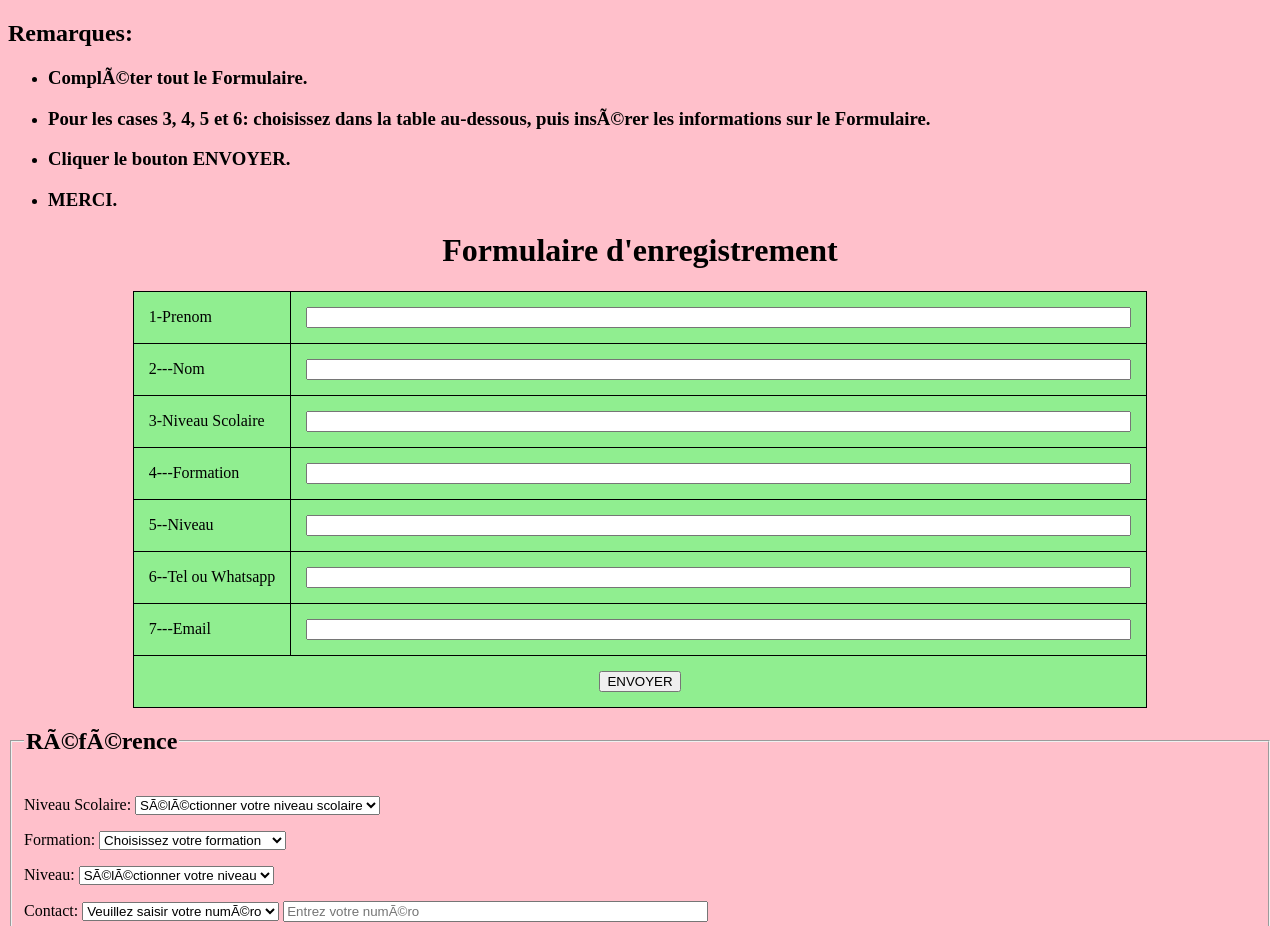
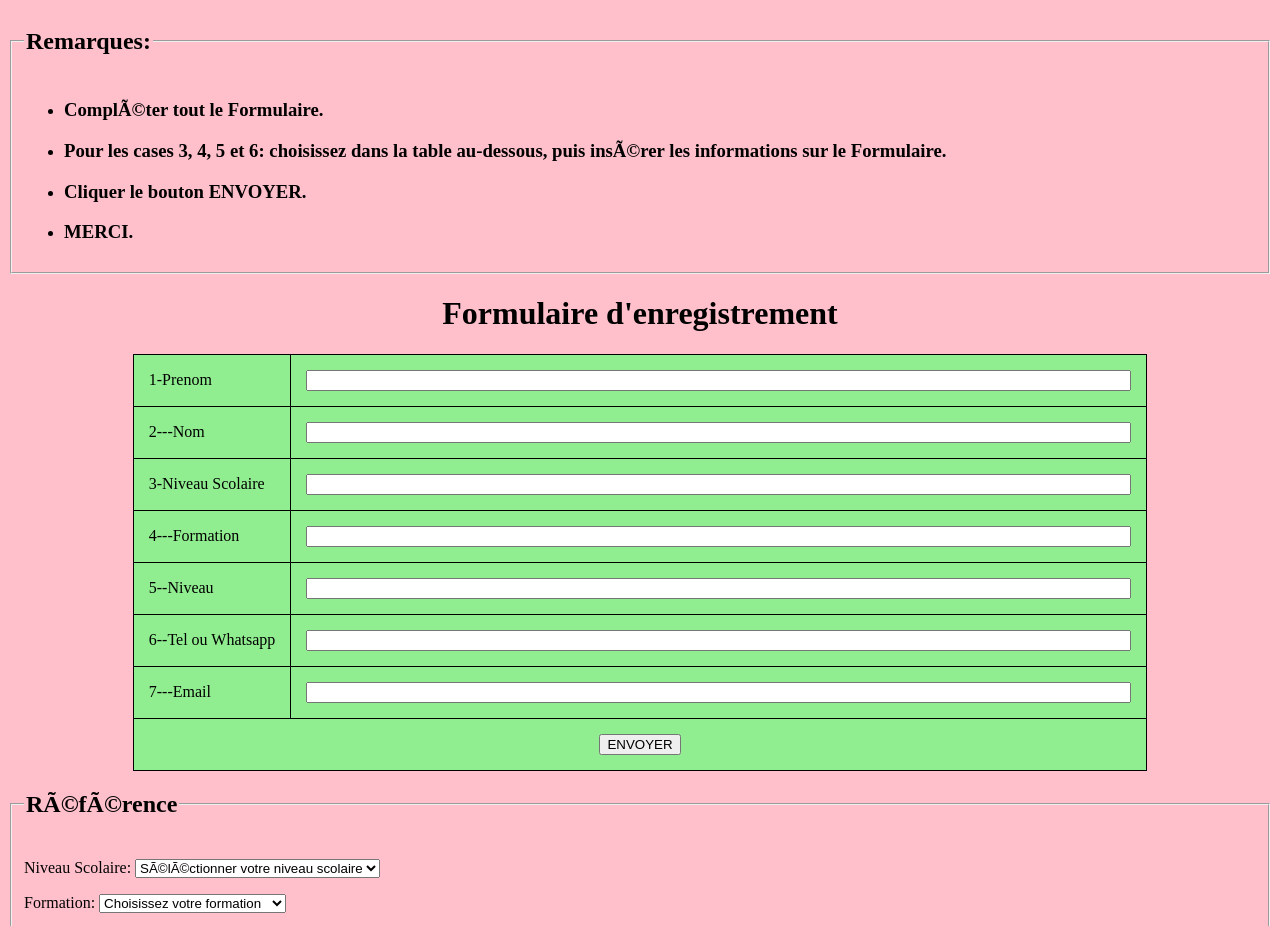
Before and after one commit to tilmirath24/Formation, a plain HTML site: page form.html in a window 1280 px wide. Shown: the top 926 px of the page. Drawn offline with Linux system fonts and the light colour scheme.

Commit message:
Update form.html

```diff
--- a/form.html
+++ b/form.html
@@ -9,7 +9,8 @@
 
 
 <body background-color="pink">
-    <h2>Remarques:</h2>
+	<fieldset>
+    <legend><h2>Remarques:</h2></legend>
       <ul>
         <li><h3>Compléter tout le Formulaire.</h3></li>
         <li><h3>Pour les cases 3, 4, 5 et 6:
@@ -18,7 +19,7 @@
         <li><h3>MERCI.</h3></li>
         </li>
       </ul>
-
+         </fieldset>
     <div class="container">
 
         <form action="https://formspree.io/f/mjvnvknb" method="POST">
```
